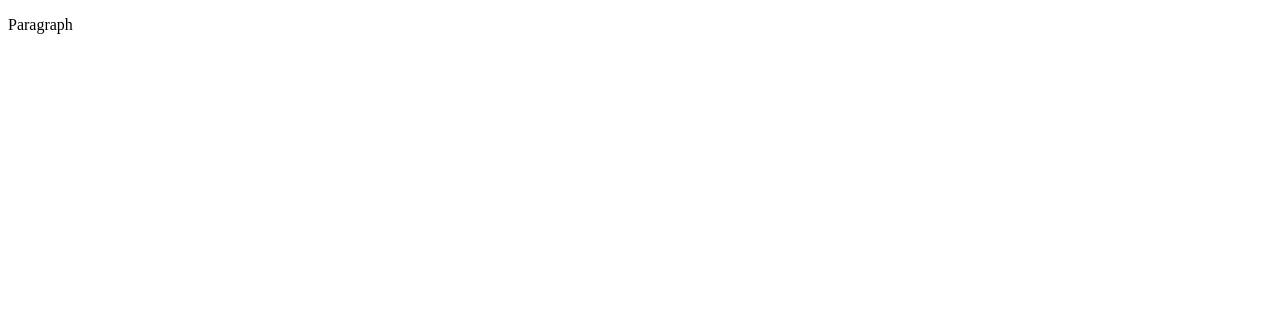
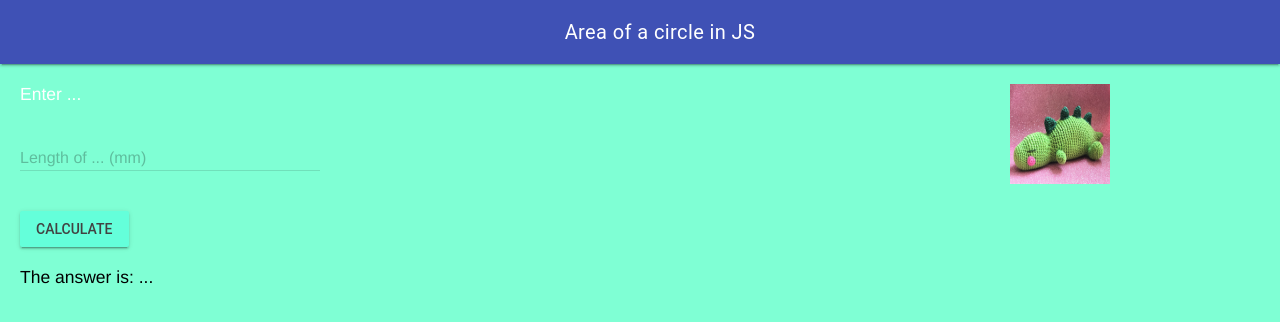
Before and after one commit to MTHS-ICD2O-1-2023/ICD2O-Assignment-02-Gabriel-Zanardi, a plain HTML site: page index.html in a window 1280 px wide. Drawn offline with nearby package versions, Linux system fonts and the light colour scheme.

Commit message:
edited, and put in a lot of stuff

```diff
--- a/css/style.css
+++ b/css/style.css
@@ -1,4 +1,40 @@
-/* Created by: Mr. Coxall
-* Created on: Sep 2020
+/* Created by: Gabriel
+* Created on: March 2024
 * This file contains the CSS for index.html
 */
+.mdl-layout__header-row {
+  justify-content: center;
+  padding: 0;
+}
+
+.mdl-layout__content {
+  padding-left: 15pt;
+  padding-right: 15pt;
+  padding-top: 15pt;
+}
+
+.mdl-textfield__error {
+  color: lightgreen;
+}
+
+.page-content {
+  color: white;
+  font-family: Helvetica, Arial, sans-serif;
+  font-size: 1.25rem;
+}
+
+.page-content-answer {
+  color: rgb(0 0 0);
+  font-family: Helvetica, Arial, sans-serif;
+  font-size: 1.25rem;
+}
+
+.right-image {
+  height: auto;
+  width: 250px;
+  float: right;
+}
+
+body {
+  background-color: aquamarine;
+}
--- a/index.html
+++ b/index.html
@@ -1,9 +1,63 @@
 <!DOCTYPE html>
+<!--Made by Gabriel-->
 <html>
   <head>
-    <title>Title</title>
+    <meta charset="utf-8" />
+    <meta name="description" content="area of a circle" />
+    <meta name="keywords" content="mths, ics2o" />
+    <meta name="author" content="Gabriel" />
+    <meta name="viewport" content="width=device-width, initial-scale=1.0" />
+    <link rel="stylesheet" href="./css/style.css" />
+    <link rel="stylesheet" href="https://fonts.googleapis.com/icon?family=Material+Icons" />
+    <link rel="stylesheet" href="https://code.getmdl.io/1.3.0/material.indigo-teal.min.css" />
+    <link rel="apple-touch-icon" sizes="180x180" href="apple-touch-icon.png" />
+    <link rel="icon" type="image/png" sizes="32x32" href="favicon-32x32.png" />
+    <link rel="icon" type="image/png" sizes="16x16" href="favicon-16x16.png" />
+    <link rel="manifest" href="site.webmanifest" />
+    <title>Area of a circle</title>
   </head>
   <body>
-    <p>Paragraph</p>
+  <script defer src="https://code.getmdl.io/1.3.0/material.min.js"></script>
+  <script src="./js/script.js"></script>
+  <div class="mdl-layout mdl-js-layout mdl-layout--fixed-header">
+    <header class="mdl-layout__header">
+      <div class="mdl-layout__header-row">
+        <span class="mdl-layout-title">Area of a circle in JS</span>
+      </div>
+    </header>
+    <main class="mdl-layout__content">
+      <div class="right-image">
+        <img src="./images/peso-de-porta-dinossauro-dormindo-amigurumi-crochet.jpg" width="100" height="100" alt="cute dinosaur" />
+      </div>
+      <div class="page-content">
+        Enter ...
+      </div>
+      <br />
+      <!-- Simple Textfield for integers-->
+      <form action="#">
+        <div class="mdl-textfield mdl-js-textfield">
+          <!-- input pattern attribute -->
+          <input class="mdl-textfield__input" type="text" pattern="-?[0-9]*(\.[0-9]+)?" id="length" />
+          <!-- mdl-textfield__label -->
+          <label class="mdl-textfield__label" for="demo-input">Length of ... (mm)</label>
+          <!-- class "mdl-textfield__error" -->
+          <span class="mdl-textfield__error">Input is not a number</span>
+        </div>
+      </form>
+      <br />
+      <!-- Accent-colored raised button with ripple -->
+      <button class="mdl-button mdl-js-button mdl-button--raised mdl-js-ripple-effect mdl-button--accent"
+        onclick="myButtonClicked()">
+        Calculate
+      </button>
+      <br />
+      <br />
+      <div class="page-content-answer">
+        <div id="answer">
+          The answer is: ...
+        </div>
+      </div>
+    </main>
+  </div>
   </body>
 </html>
--- a/js/script.js
+++ b/js/script.js
@@ -1,5 +1,9 @@
 // Copyright (c) 2020 Mr. Coxall All rights reserved
 //
-// Created by: Mr. Coxall
-// Created on: Sep 2020
+// Created by: Gabriel
+// Created on: Mar 2024
 // This file contains the JS functions for index.html
+
+function myButtonClicked() {
+  document.getElementById("hello-world").innerHTML = "<p>Hello, World!<p>";
+}
```
Also changed, not shown: android-chrome-192x192.png (added), android-chrome-512x512.png (added), apple-touch-icon.png (added), favicon-16x16.png (added), favicon-32x32.png (added), favicon.ico (added), images/peso-de-porta-dinossauro-dormindo-amigurumi-crochet.jpg (added), site.webmanifest (added).
